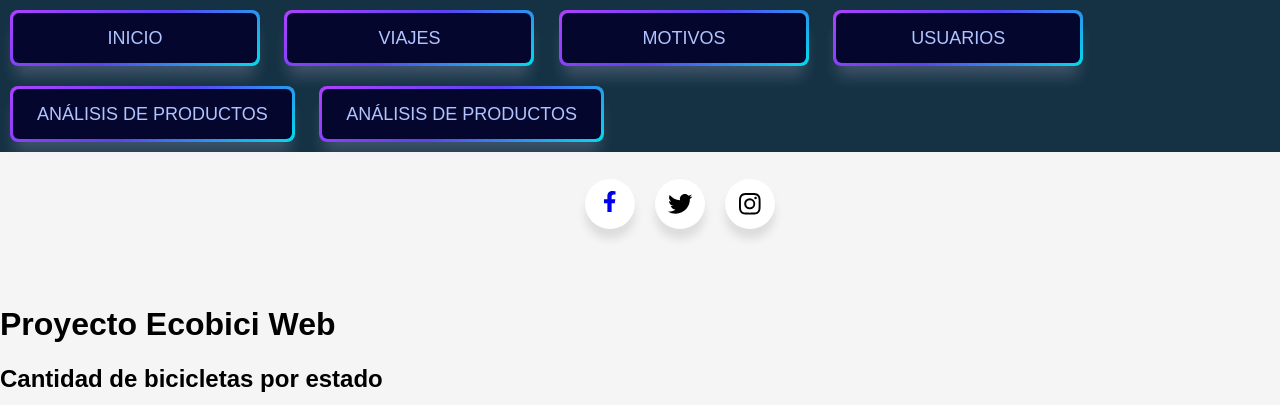
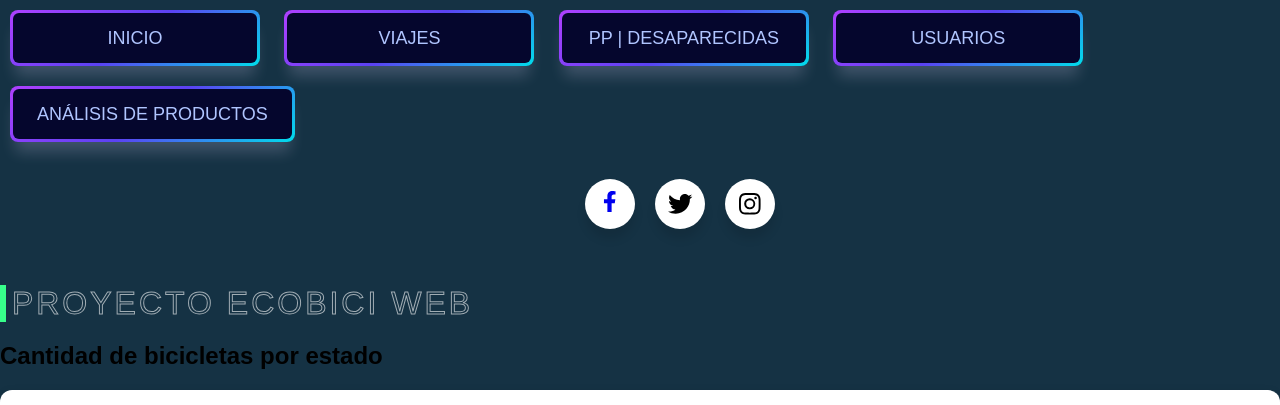
Before and after one commit to CapitanTsubasa/ecobici_github, a Django app: template inicio/templates/inicio/index.html in a window 1280 px wide. Shown: the top 405 px of the page. Run offline with Django 5.2, Linux system fonts and the light colour scheme; the template is opened without the code that fills it, so the values that code supplies are empty.

Commit message:
progreso en motivos pp | desaparecidas

```diff
--- a/ecobici_proyecto/urls.py
+++ b/ecobici_proyecto/urls.py
@@ -16,7 +16,6 @@ Including another URLconf
 """
 from django.contrib import admin
 from django.urls import path
-
 from inicio import views
 
 urlpatterns = [
@@ -26,4 +25,6 @@ urlpatterns = [
     path('motivos/', views.dashboard, name='motivos'),
     path('usuarios/', views.mostrar_usuarios, name='usuarios'),
     path("grafico_productos/", views.grafico_productos, name="grafico_productos"),
+    # 🆕 Nueva ruta para descargar el CSV
+    path('descargar_ultimo_uso/', views.descargar_ultimo_uso, name='descargar_ultimo_uso'),
 ]
--- a/inicio/static/inicio/css/styles.css
+++ b/inicio/static/inicio/css/styles.css
@@ -1,3 +1,5 @@
+/* Estilos para el botón de menú hamburguesa */
+
 #checkbox {
   display: none;
 }
@@ -263,3 +265,49 @@ body {
 .btn:active {
   transform: scale(0.9);
 }
+
+/*BUTTON*/
+/* From Uiverse.io by satyamchaudharydev */
+/* === removing default button style ===*/
+.button {
+  margin: 0;
+  height: auto;
+  background: transparent;
+  padding: 0;
+  border: none;
+  cursor: pointer;
+}
+
+/* button styling */
+.button {
+  --border-right: 6px;
+  --text-stroke-color: rgba(255,255,255,0.6);
+  --animation-color: #37FF8B;
+  --fs-size: 2em;
+  letter-spacing: 3px;
+  text-decoration: none;
+  font-size: var(--fs-size);
+  font-family: "Arial";
+  position: relative;
+  text-transform: uppercase;
+  color: transparent;
+  -webkit-text-stroke: 1px var(--text-stroke-color);
+}
+/* this is the text, when you hover on button */
+.hover-text {
+  position: absolute;
+  box-sizing: border-box;
+  content: attr(data-text);
+  color: var(--animation-color);
+  width: 0%;
+  inset: 0;
+  border-right: var(--border-right) solid var(--animation-color);
+  overflow: hidden;
+  transition: 0.5s;
+  -webkit-text-stroke: 1px var(--animation-color);
+}
+/* hover */
+.button:hover .hover-text {
+  width: 100%;
+  filter: drop-shadow(0 0 23px var(--animation-color))
+}
--- a/inicio/templates/inicio/index.html
+++ b/inicio/templates/inicio/index.html
@@ -13,11 +13,10 @@
 <div class="navbar">
   <a href="{% url 'index' %}" class="btn"><span>INICIO</span></a>
   <a href="{% url 'viajes' %}" class="btn"><span>VIAJES</span></a>
-  <a href="{% url 'motivos' %}" class="btn"><span>MOTIVOS</span></a>
+  <a href="{% url 'motivos' %}" class="btn"><span>PP | DESAPARECIDAS</span></a>
   <a href="{% url 'usuarios' %}" class="btn"><span>USUARIOS</span></a>
   <a href="{% url 'grafico_productos' %}" class="btn"><span>ANÁLISIS DE PRODUCTOS</span></a>
-  <a href="{% url 'grafico_productos' %}" class="btn"><span>ANÁLISIS DE PRODUCTOS</span></a>
-</div>
+
 <!-- BARRA DE REDES SOCIALES -->
 <div>
 <ul class="wrapper">
@@ -29,6 +28,7 @@
       height="1.2em"
       fill="currentColor"
       xmlns="http://www.w3.org/2000/svg"
+      class="facebook"
     >
       <path
         d="M279.14 288l14.22-92.66h-88.91v-60.13c0-25.35 12.42-50.06 52.24-50.06h40.42V6.26S260.43 0 225.36 0c-73.22 0-121.08 44.38-121.08 124.72v70.62H22.89V288h81.39v224h100.17V288z"
@@ -36,6 +36,7 @@
     </svg>
     </a>
   </li>
+
   <li class="icon twitter">
     <span class="tooltip">Twitter</span>
     <svg
@@ -50,6 +51,7 @@
       ></path>
     </svg>
   </li>
+
   <li class="icon instagram">
     <span class="tooltip">Instagram</span>
     <svg
@@ -70,8 +72,10 @@
     <!-- FIN DE PRUEBA BARRA -->
 
 {% block content %}
-    <h1>Proyecto Ecobici Web</h1>
-    <p> {{ mensaje }}</p>
+    <button class="button" data-text="Awesome">
+    <span class="actual-text">&nbsp;Proyecto Ecobici Web&nbsp;</span>
+    <span aria-hidden="true" class="hover-text">&nbsp;Proyecto Ecobici Web&nbsp;</span>
+    </button>
 
 
 <h2>Cantidad de bicicletas por estado</h2>
```
Also changed, not shown: inicio/templates/inicio/motivos.html (+26 -3 lines), inicio/templates/inicio/usuarios.html (+18 -0 lines), inicio/views.py (+159 -28 lines).
